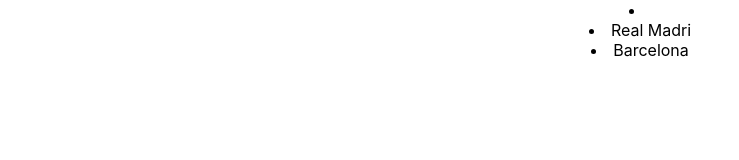
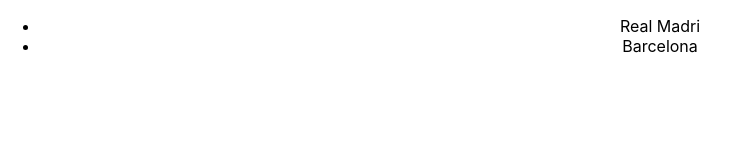
Before and after one commit to tiagozenicola/top5_soccer_league, a React (Create React App) app: page / in a window 1280 px wide. Shown: the top 160 px of the page, without its empty margins (0-739 px from the left). Built offline with nearby package versions, Linux system fonts and the light colour scheme.

Commit message:
Fix tag name

```diff
--- a/src/App.js
+++ b/src/App.js
@@ -22,7 +22,7 @@
 
     return (
       <div className="App">
-        <li>{listTeams}</li>
+        <ul>{listTeams}</ul>
       </div>
     );
   }
```
